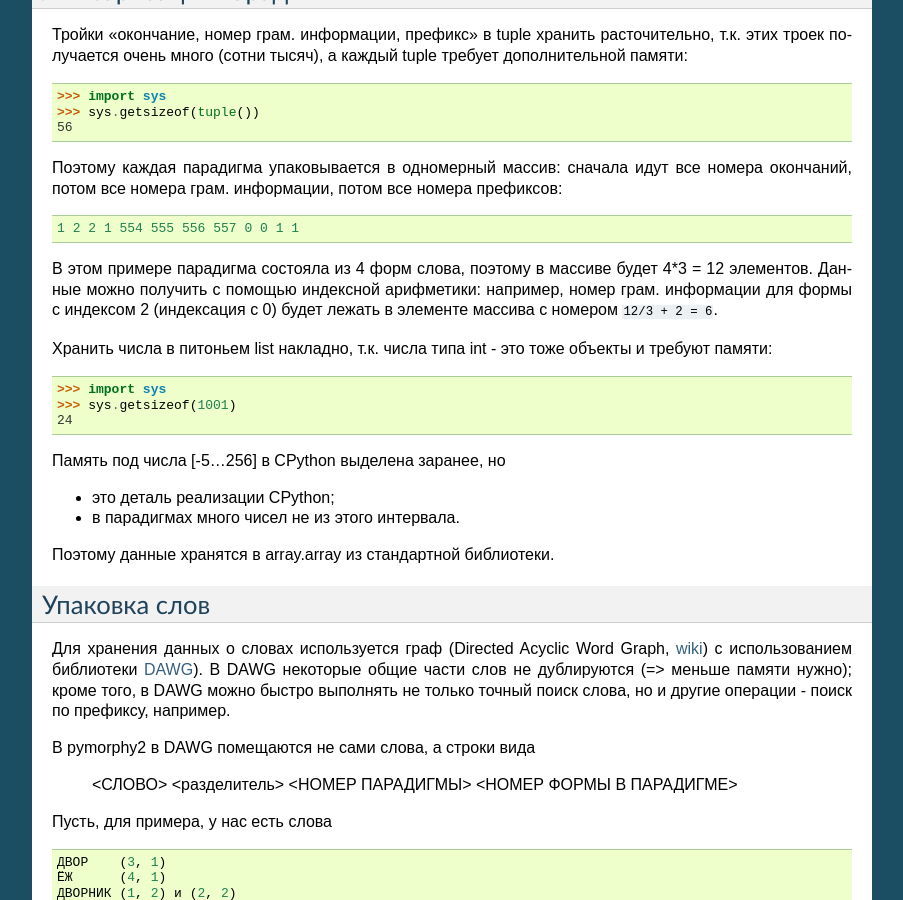
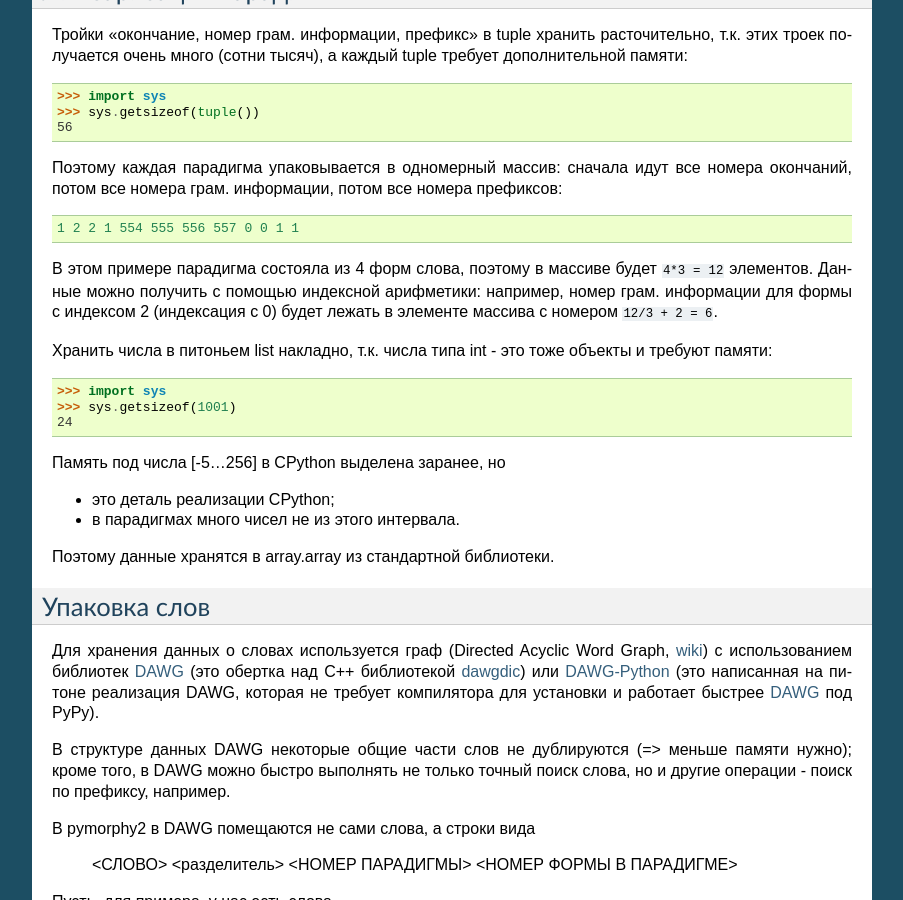
Before and after one commit to pymorphy2/pymorphy2, a Sphinx documentation site: the page built from docs/internals/dict.rst, in a window 1280 px wide and 900 px high, scrolled down 2734 px. Shown: the whole window, without its empty margins (198-1101 px from the left). Built offline with Sphinx 7.4.7, drawn with Linux system fonts in a browser that asks for light colours.

Commit message:
улучшения в документации

```diff
--- a/docs/internals/dict.rst
+++ b/docs/internals/dict.rst
@@ -175,7 +175,7 @@
     1 2 2 1 554 555 556 557 0 0 1 1
 
 В этом примере парадигма состояла из 4 форм слова, поэтому в массиве будет
-4*3 = 12 элементов. Данные можно получить с помощью индексной арифметики:
+``4*3 = 12`` элементов. Данные можно получить с помощью индексной арифметики:
 например, номер грам. информации для формы с индексом 2 (индексация с 0)
 будет лежать в элементе массива с номером ``12/3 + 2 = 6``.
 
@@ -198,7 +198,11 @@
 
 Для хранения данных о словах используется граф (Directed Acyclic Word Graph,
 `wiki <http://en.wikipedia.org/wiki/Directed_acyclic_word_graph>`__)
-с использованием библиотеки DAWG_). В DAWG некоторые общие части слов не
+с использованием библиотек DAWG_ (это обертка над C++ библиотекой dawgdic_)
+или DAWG-Python_ (это написанная на питоне реализация DAWG, которая не требует
+компилятора для установки и работает быстрее DAWG_ под PyPy).
+
+В структуре данных DAWG некоторые общие части слов не
 дублируются (=> меньше памяти нужно); кроме того, в DAWG можно быстро
 выполнять не только точный поиск слова, но и другие операции - поиск
 по префиксу, например.
@@ -274,6 +278,8 @@
 
 
 .. _DAWG: https://github.com/kmike/DAWG
+.. _DAWG-Python: https://github.com/kmike/DAWG-Python
+.. _dawgdic: https://code.google.com/p/dawgdic/
 
 
 Итоговый формат данных
--- a/docs/internals/index.rst
+++ b/docs/internals/index.rst
@@ -3,8 +3,6 @@
 =====================
 Внутреннее устройство
 =====================
-
-В этом разделе можно почитать о внутреннем устройстве pymorphy2.
 
 .. toctree::
    :maxdepth: 2
--- a/docs/internals/umlauts.rst
+++ b/docs/internals/umlauts.rst
@@ -39,10 +39,11 @@
 При разборе pymorphy2 использует другой подход - все слова хранятся в графе,
 и при обходе графа кроме направлений "Е" каждый раз еще пробуется
 направление "Ё". При этом в исходном коде pymorphy2 этого обхода графа
-в явном виде нет, т.к. библиотека DAWG_ сама умеет производить
+в явном виде нет, т.к. библиотеки DAWG_ и DAWG-Python_ сами умеет производить
 "поиск с возможными заменами".
 
 .. _DAWG: https://github.com/kmike/DAWG
+.. _DAWG-Python: https://github.com/kmike/DAWG-Python
 
 Поддержка буквы "Ё" в pymorphy2 в итоге замедляет разбор на 10-40%
 (в зависимости от интерпретатора).
--- a/docs/user/index.rst
+++ b/docs/user/index.rst
@@ -6,7 +6,7 @@
 
 .. warning::
 
-    Пока нельзя.
+    Справка еще не готова.
 
 
 .. toctree::
```
Also changed, not shown: docs/index.rst (+5 -4 lines).
